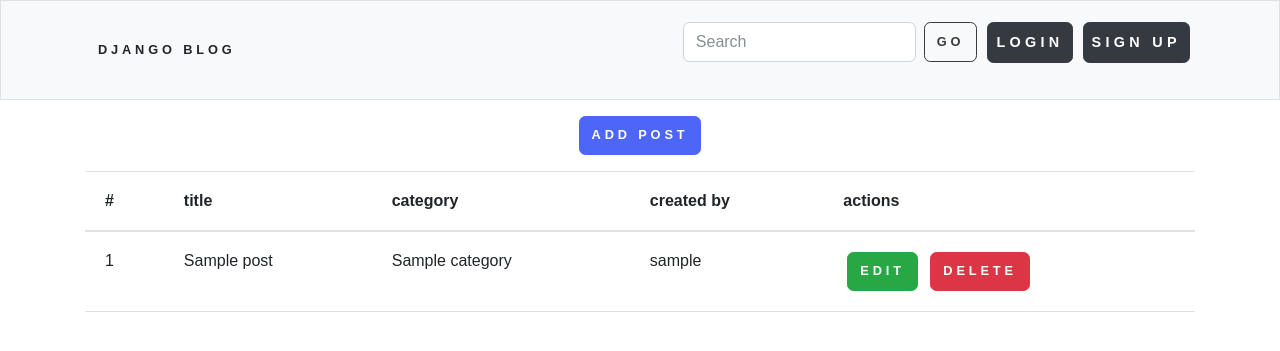
After one commit to hosamhamdy258/django-blog, a Django app: page /adminpanal/allposts in a window 1280 px wide. The commit adds this page. Shown: the top 351 px of the page. Run offline with Django 4.2, Linux system fonts and the light colour scheme; tables that the repository leaves empty hold one stand-in row (values such as "Sample post"); some libraries are stand-ins or nearby versions.

Commit message:
admin panal

```diff
--- a/Django_Blog/settings.py
+++ b/Django_Blog/settings.py
@@ -99,9 +99,9 @@ WSGI_APPLICATION = 'Django_Blog.wsgi.application'
 DATABASES = {
     'default': {
        'ENGINE': 'django.db.backends.postgresql',
-       'NAME': 'shopapp',
-       'USER': 'djangomaster',
-       'PASSWORD': '1234',
+       'NAME': 'djangoproject',
+       'USER': 'admin',
+       'PASSWORD': 'admin',
        'HOST': 'localhost',
        'PORT': '5432',
    }
--- a/accounts/urls.py
+++ b/accounts/urls.py
@@ -9,5 +9,19 @@ urlpatterns = [
     path('login/', auth_views.LoginView.as_view(template_name='accounts/login.html'), name='login'),
     path('settings/change_password/',auth_views.PasswordChangeView.as_view(template_name='accounts/changePass.html'),name='password_change'),
     path('settings/change_password/done/',auth_views.PasswordChangeDoneView.as_view(template_name='accounts/changePassDone.html'),name='password_change_done'),
+    path('adminpanal', views.AdminView.as_view(), name='adminpanal'),
+    path('adminpanal/allcategorys', views.AdminCategorysView.as_view(), name='all_categorys'),
+    path('adminpanal/allposts', views.AdminPostsView.as_view(), name='all_posts'),
+    path('adminpanal/allcomments', views.AdminCommentsView.as_view(), name='all_comments'),
+    path('adminpanal/allusers', views.AdminUsersView.as_view(), name='all_users'),
+    path('adminpanal/edit_category/<int:category_id>/', views.CategoryEdit.as_view(), name='edit_Category'),
+    path('adminpanal/edit_post/<int:post_id>/', views.PostEditAdmin.as_view(), name='edit_Post'),
+    path('adminpanal/edit_comment/<int:comment_id>/', views.CommentEdit.as_view(), name='edit_Comment'),
+    path('adminpanal/post/add', views.AdminPostAddView.as_view(), name='add_Post'),
+    path('adminpanal/category/add', views.AdminCategoryAddView.as_view(), name='add_Category'),
+    path('adminpanal/comment/add', views.AdminCommentAddView.as_view(), name='add_Comment'),
+    path('adminpanal/delete_category/<int:category_id>/', views.AdminCategoryDeleteView.as_view(), name='delete_Category'),
+    path('adminpanal/delete_post/<int:post_id>/', views.AdminPostDeleteView.as_view(), name='delete_Post'),
+    path('adminpanal/delete_comment/<int:comment_id>/', views.AdminCommentDeleteView.as_view(), name='delete_Comment'),
 
 ]
--- a/accounts/views.py
+++ b/accounts/views.py
@@ -1,7 +1,15 @@
 from django.http import HttpResponse
-from django.shortcuts import render, redirect
+from django.shortcuts import get_object_or_404, render, redirect
 from django.contrib.auth import login as auth_login
 from .form import SignupForm
+from django.views.generic import UpdateView, ListView, CreateView, DeleteView
+from categories.models import Category, Post, Comment
+from django.utils import timezone
+import ast
+from django.contrib.admin.views.decorators import staff_member_required
+from django.utils.decorators import method_decorator
+from django.contrib.auth.models import User
+from django.core.files.storage import FileSystemStorage
 
 # Create your views here.
 
@@ -16,3 +24,156 @@ def signUp(req):
             return redirect('home')
 
     return render(req, 'accounts/signup.html', {'form': form})
+
+
+class PostEditAdmin(UpdateView):
+    model = Post
+    fields = ('title', 'content', "tags", "category")
+    template_name = 'admin/edit_template.html'
+    pk_url_kwarg = 'post_id'
+    context_object_name = 'post'
+
+    def form_valid(self, form):
+        post = form.save(commit=False)
+        post.updated_by = self.request.user
+        post.updated_dt = timezone.now()
+        post.save()
+        form.save_m2m()
+        return redirect('all_posts')
+
+
+class CategoryEdit(UpdateView):
+    model = Category
+    fields = ('name',)
+    template_name = 'admin/edit_template.html'
+    pk_url_kwarg = 'category_id'
+    context_object_name = 'category'
+
+    def form_valid(self, form):
+        form.save()
+        return redirect('all_categorys')
+
+
+class CommentEdit(UpdateView):
+    model = Comment
+    fields = ('massage', 'post',)
+    template_name = 'admin/edit_template.html'
+    pk_url_kwarg = 'comment_id'
+    context_object_name = 'comment'
+
+    def form_valid(self, form):
+        form.save()
+        return redirect('all_comments')
+
+
+@method_decorator(staff_member_required, name='dispatch')
+class AdminView(ListView):
+    model = User
+    context_object_name = 'users'
+    template_name = 'admin/adminpanal.html'
+
+
+class AdminPostsView(ListView):
+    queryset = Post.objects.all().order_by('id')
+    context_object_name = 'posts'
+    template_name = 'admin/allposts.html'
+
+
+class AdminCategorysView(ListView):
+    queryset = Category.objects.all().order_by('id')
+    context_object_name = 'categorys'
+    template_name = 'admin/allcategorys.html'
+
+
+class AdminCommentsView(ListView):
+    queryset = Comment.objects.all().order_by('id')
+    context_object_name = 'comments'
+    template_name = 'admin/allcomments.html'
+
+
+class AdminUsersView(ListView):
+    queryset = User.objects.all().order_by('id')
+    context_object_name = 'users'
+    template_name = 'admin/users.html'
+
+    def post(self, request):
+        string_data = request.POST['clickeduser']
+        res = ast.literal_eval(string_data)
+        user = get_object_or_404(User, pk=res['user'])
+        if res["action"] == "block":
+            user.is_active = False
+        else:
+            user.is_active = True
+        if res["action"] == "make_admin":
+            user.is_superuser = True
+        else:
+            user.is_superuser = False
+        user.save()
+        return redirect('all_users')
+
+
+class AdminCommentAddView(CreateView):
+    model = Comment
+    context_object_name = 'comment'
+    template_name = 'admin/edit_template.html'
+    fields = ('massage', 'post')
+    success_url = '/adminpanal/allcomments'
+
+    def form_valid(self, form):
+        post = form.save(commit=False)
+        post.created_by = self.request.user
+        post.save()
+        return redirect('all_comments')
+
+
+class AdminCategoryAddView(CreateView):
+    model = Category
+    context_object_name = 'category'
+    template_name = 'admin/edit_template.html'
+    fields = "__all__"
+    success_url = '/adminpanal/allcategorys'
+
+
+class AdminPostAddView(CreateView):
+    model = Post
+    context_object_name = 'post'
+    template_name = 'admin/edit_template.html'
+    fields = ['title', 'content', 'tags', 'image', 'category', 'image']
+    success_url = '/adminpanal/allposts'
+
+    def form_valid(self, form):
+        post = form.save(commit=False)
+        post.created_by = self.request.user
+        post.updated_by = self.request.user
+        post.updated_dt = timezone.now()
+        try:
+            post.image = f"imgs/{form.FILES['image']}"
+            image = form.FILES["image"]
+            fss = FileSystemStorage()
+            fss.save(f"imgs/{image.name}", image)
+        except:
+            post.image = "imgs/blank.png"
+        post.save()
+        form.save_m2m()
+        return redirect('all_posts')
+
+
+class AdminCategoryDeleteView(DeleteView):
+    model = Category
+    template_name = 'admin/delete_template.html'
+    pk_url_kwarg = 'category_id'
+    success_url = '/adminpanal/allcategorys'
+
+
+class AdminPostDeleteView(DeleteView):
+    model = Post
+    template_name = 'admin/delete_template.html'
+    pk_url_kwarg = 'post_id'
+    success_url = '/adminpanal/allposts'
+
+
+class AdminCommentDeleteView(DeleteView):
+    model = Comment
+    template_name = 'admin/delete_template.html'
+    pk_url_kwarg = 'comment_id'
+    success_url = '/adminpanal/allcomments'
--- a/categories/models.py
+++ b/categories/models.py
@@ -22,8 +22,9 @@ class Post(models.Model):
     created_dt = models.DateTimeField(auto_now_add=True)
     image = models.ImageField(upload_to="imgs", blank=True)
     tags = TaggableManager()
-    updated_by=models.ForeignKey(User,null=True,related_name="update",on_delete=models.CASCADE)
-    updated_dt=models.DateTimeField(null=True)
+    updated_by = models.ForeignKey(
+        User, null=True, related_name="update", on_delete=models.CASCADE)
+    updated_dt = models.DateTimeField(null=True)
 
     def __str__(self):
         return self.title
--- a/categories/urls.py
+++ b/categories/urls.py
@@ -8,6 +8,11 @@ urlpatterns = [
     path('new_category', views.new_category, name='new_category'),
     path('categories/<int:category_id>/', views.category_posts, name='category_posts'),
     path('categories/<int:category_id>/new/', views.new_post, name='new_post'),
+    path('categories/<int:category_id>/<int:post_id>/edit', views.PostEdit.as_view(), name='editPost'),
     path('categories/<int:category_id>/<int:post_id>/', views.post, name='post'),
-    path('categories/<int:category_id>/<int:post_id>/edit', views.PostEdit.as_view(), name='edit'),
+
+
+
+
+
 ]
--- /dev/null
+++ b/templates/admin/allposts.html
@@ -0,0 +1,42 @@
+{% extends "categories/base.html" %} {% block title %}admin Page{% endblock %}
+{% block main %}
+
+<div class="container">
+  <div class="d-flex justify-content-center m-3">
+    <a href="{% url 'add_Post' %}"
+      ><button class="btn btn-primary">Add Post</button></a
+    >
+    </div>
+  <table class="table">
+    <thead>
+      <tr>
+        <th scope="col">#</th>
+        <th scope="col">title</th>
+        <th scope="col">category</th>
+        <th scope="col">created by</th>
+        <th scope="col">actions</th>
+
+      </tr>
+    </thead>
+    <tbody>
+      {% for post in posts %}
+
+      <tr>
+        <td>{{ forloop.counter }}</td>
+        <td>{{ post.title }}</td>
+        <td>{{ post.category }}</td>
+        <td>{{ post.created_by }}</td>
+        <td>
+
+          <a href="{% url 'edit_Post' post.id %}"
+            ><button class="btn btn-success mx-1">edit</button></a
+          >
+          <a href="{% url 'delete_Post' post.id %}"><button class="btn btn-danger mx-1">delete</button></a>
+        </td>
+      </tr>
+      {% endfor %}
+    </tbody>
+  </table>
+</div>
+
+{%endblock%}
--- a/templates/categories/base.html
+++ b/templates/categories/base.html
@@ -66,7 +66,7 @@
               </a>
               <ul class="dropdown-menu">
                 {% if user.is_superuser == True %}
-                <li><a class="dropdown-item" href="/admin">Admin Panal</a></li>
+                <li><a class="dropdown-item" href="/adminpanal">Admin Panal</a></li>
                 {%endif%}
                 <li>
                   <a class="dropdown-item" href="{% url 'password_change' %}"
--- a/templates/categories/post.html
+++ b/templates/categories/post.html
@@ -7,7 +7,7 @@
 {% comment %} {% endcomment %}
 {% if post.created_by == user %}
 <div class="mt-3">
-  <a href="{% url 'edit' post.category.id post.id %}" class="btn btn-primary btn-sm" role="button">Edit</a>
+  <a href="{% url 'editPost' post.category.id post.id %}" class="btn btn-primary btn-sm" role="button">Edit</a>
 </div>
 {% endif %}
 
```
Also changed, not shown: categories/views.py (+10 -7 lines), templates/admin/adminpanal.html (added, +41 -0 lines), templates/admin/allcategorys.html (added, +38 -0 lines), templates/admin/allcomments.html (added, +40 -0 lines), templates/admin/delete_template.html (added, +20 -0 lines), templates/admin/edit_template.html (added, +19 -0 lines), templates/admin/users.html (added, +58 -0 lines), media/imgs/ab06a958-pythonlogo.png (added), media/imgs/cup.jpg (added), media/imgs/cup_ZrBlzv9.jpg (added), media/imgs/flood.jpg (added).
